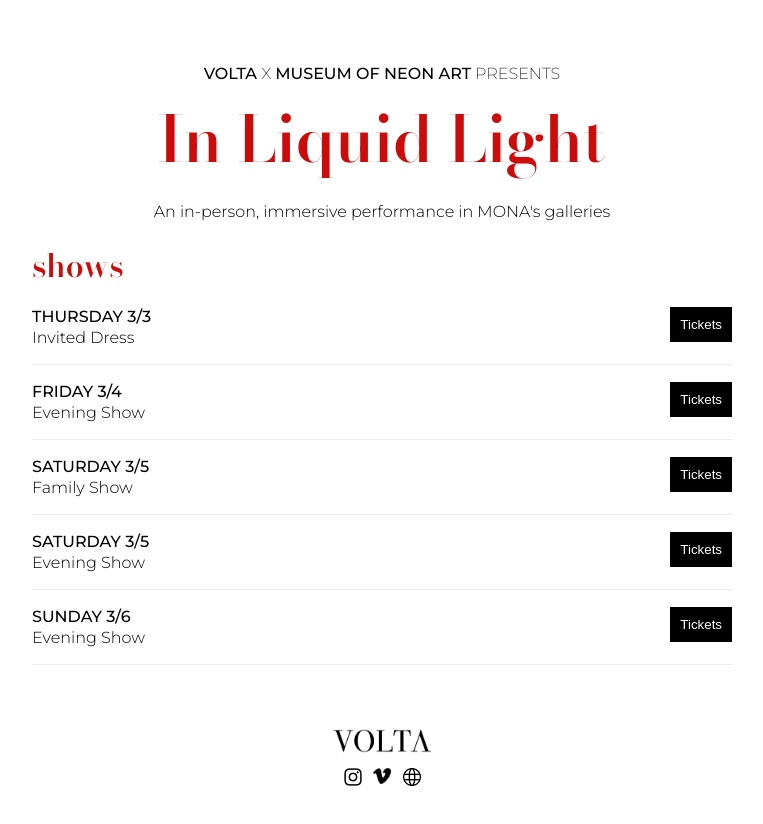
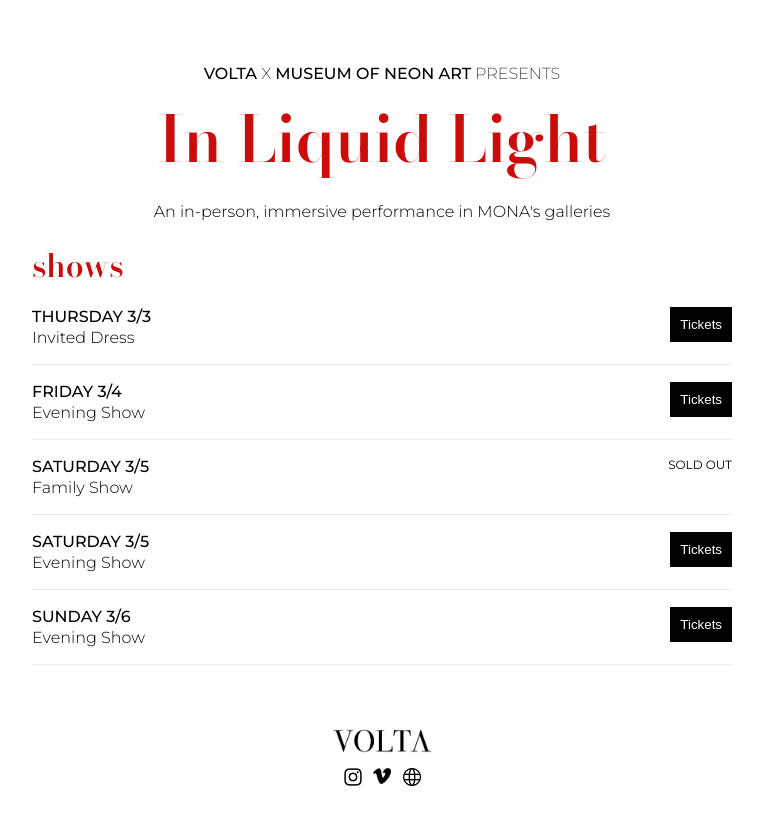
Before and after one commit to megpara/mona, a Next.js app: page / in a window 1280 px wide. Shown: the top 824 px of the page, without its empty margins (258-1021 px from the left). Built offline with nearby package versions, Linux system fonts and the light colour scheme.

Commit message:
Write sold out for family show

```diff
--- a/pages/index.js
+++ b/pages/index.js
@@ -16,6 +16,7 @@
     date: "SATURDAY 3/5",
     show: "Family Show",
     link: "https://store.neonmona.org/collections/neon-cruises/products/volta-collective-in-liquid-light-family-dance-performance-saturday-3-5-2022",
+    soldOut: true,
   },
   {
     date: "SATURDAY 3/5",
@@ -58,9 +59,22 @@
                 <div className={styles.date}>{event.date}</div>
                 <div className={styles.showType}>{event.show}</div>
               </div>
-              <a href={event.link}>
-                <button className={styles.ticketLink}>Tickets</button>
-              </a>
+              {!event.soldOut && (
+                <a href={event.link}>
+                  <button className={styles.ticketLink}>Tickets</button>
+                </a>
+              )}
+              {event.soldOut && (
+                <div
+                  style={{
+                    fontSize: "12px",
+                    width: "100%",
+                    textAlign: "right",
+                  }}
+                >
+                  SOLD OUT
+                </div>
+              )}
             </div>
           ))}
         </div>
```
